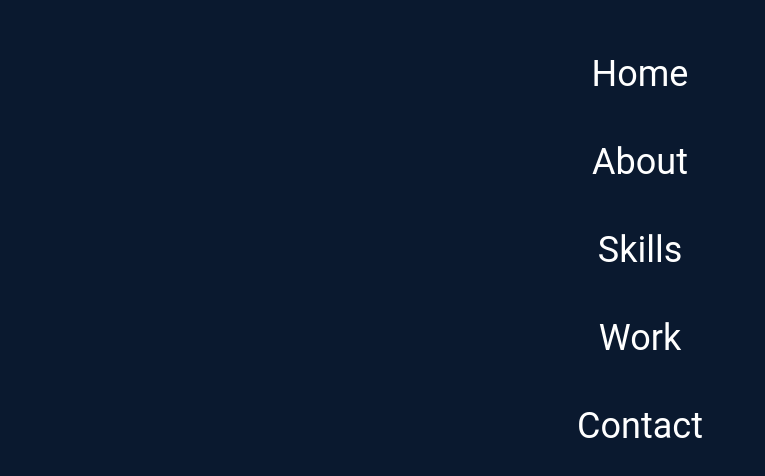
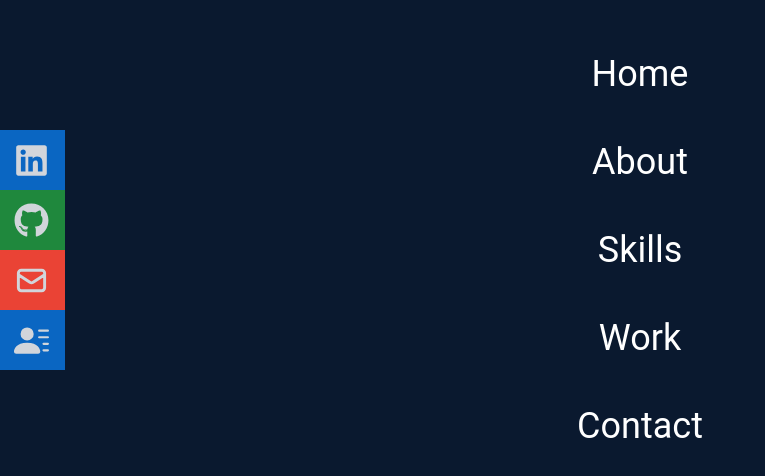
Before and after one commit to Ank206/RA2, a React (Create React App) app: page / in a window 1280 px wide. Shown: the part 150-626 px from the top of the page, without its empty margins (0-765 px from the left). Built offline with nearby package versions, Linux system fonts and the light colour scheme.

Commit message:
Nav and Icons Done.

```diff
--- a/src/App.js
+++ b/src/App.js
@@ -1,9 +1,10 @@
+import Home from "./components/Home.jsx";
 import Navbar from "./components/Navbar.jsx";
 function App() {
   return (
     <div className="">
       <Navbar />
-      Home
+      <Home />
     </div>
   );
 }
--- /dev/null
+++ b/src/components/Home.jsx
@@ -0,0 +1,8 @@
+import React from "react";
+import { HiArrowNarrowRight } from "react-icons/hi";
+
+const Home = () => {
+  return <div className="bg-[#0a192f] w-full h-screen"></div>;
+};
+
+export default Home;
--- a/src/components/Navbar.jsx
+++ b/src/components/Navbar.jsx
@@ -1,5 +1,7 @@
 import React, { useState } from "react";
-import { FaBars, FaTimes } from "react-icons/fa";
+import { FaBars, FaTimes, FaGithub, FaLinkedin, FaGit } from "react-icons/fa";
+import { HiOutlineMail } from "react-icons/hi";
+import { BsFillPersonLinesFill } from "react-icons/bs";
 import logo from "../assets/AK(1).png";
 import style from "../main.module.css";
 
@@ -52,6 +54,44 @@ const Navbar = () => {
         <li className="py-6 text-4xl">Work</li>
         <li className="py-6 text-4xl">Contact</li>
       </ul>
+
+      {/* Social Icons */}
+      <div className="hidden lg:flex fixed flex-col top-[35%] left-0">
+        <ul>
+          <li className="w-[165px] h-[60px] flex justify-between ml-[-100px] hover:ml-[00px] duration-300 bg-[#0a66c2]">
+            <a
+              href="#"
+              className="flex justify-between items-center w-full text-gray-300 text-[20px]"
+            >
+              LinkedIn <FaLinkedin size={"35px"} />
+            </a>
+          </li>
+          <li className="w-[165px] h-[60px] flex justify-between ml-[-100px] hover:ml-[00px] duration-300 bg-[#1f883d]">
+            <a
+              href="#"
+              className="flex justify-between items-center w-full text-gray-300 text-[20px]"
+            >
+              Github <FaGithub size={"35px"} />
+            </a>
+          </li>
+          <li className="w-[165px] h-[60px] flex justify-between ml-[-100px] hover:ml-[00px] duration-300 bg-[#ea4335]">
+            <a
+              href="#"
+              className="flex justify-between items-center w-full text-gray-300 text-[20px]"
+            >
+              EMail <HiOutlineMail size={"35px"} />
+            </a>
+          </li>
+          <li className="w-[165px] h-[60px] flex justify-between ml-[-100px] hover:ml-[00px] duration-300 bg-[#0a66c2]">
+            <a
+              href="#"
+              className="flex justify-between items-center w-full text-gray-300 text-[20px]"
+            >
+              Resume <BsFillPersonLinesFill size={"35px"} />
+            </a>
+          </li>
+        </ul>
+      </div>
     </div>
   );
 };
```
